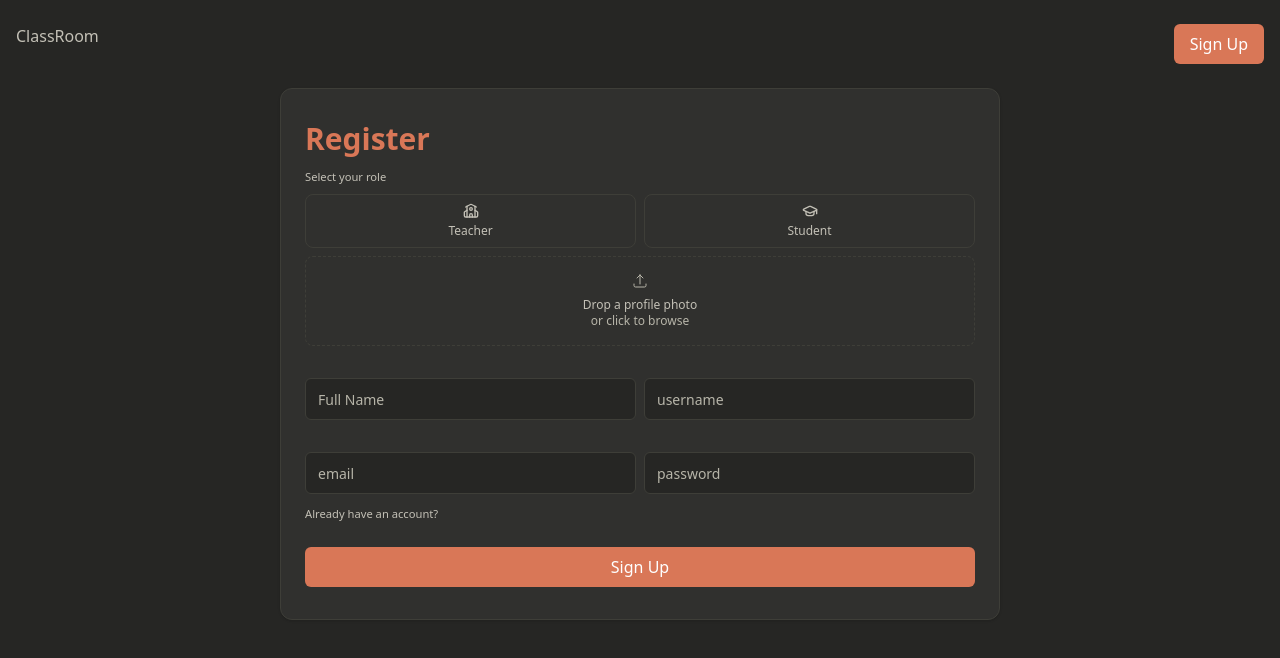
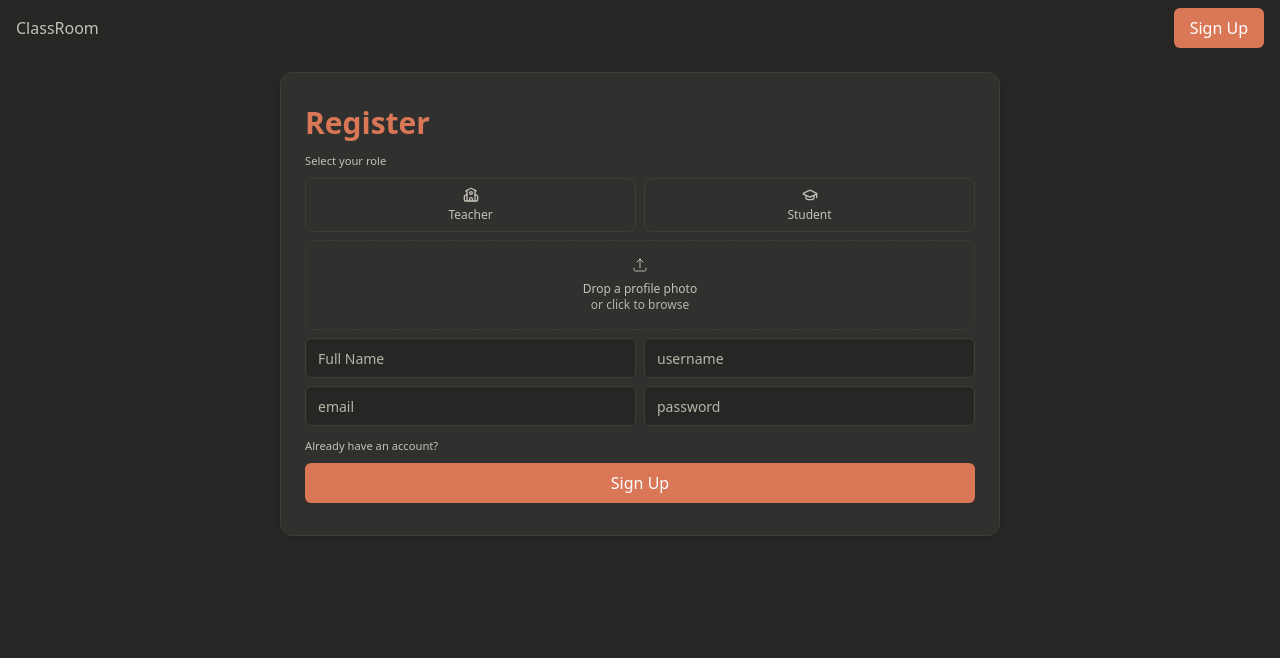
Before and after one commit to yusuf-codes10/horseshoe-academy, a Vue app in the folder apps/web/: page /register in a window 1280 px wide. Shown: the top 658 px of the page. Built offline with nearby package versions, Linux system fonts and the light colour scheme; no server answers.

Commit message:
added height to fix the button

```diff
--- a/apps/web/src/components/shared/BaseInput.vue
+++ b/apps/web/src/components/shared/BaseInput.vue
@@ -29,6 +29,6 @@ const emit = defineEmits(['update:modelValue'])
     :placeholder="props.placeholder"
     :required="props.required"
     :autocomplete="props.autocomplete"
-    class="mt-6 block w-full rounded-md border border-border bg-card text-foreground placeholder:text-muted-foreground placeholder:font-light placeholder:text-sm px-3 py-2 focus:outline-none focus:ring-2 focus:ring-ring"
+    class="h-10 block w-full rounded-md border border-border bg-card text-foreground placeholder:text-muted-foreground placeholder:font-light placeholder:text-sm px-3 py-2 focus:outline-none focus:ring-2 focus:ring-ring"
   />
 </template>
--- a/apps/web/src/components/shared/MainButton.vue
+++ b/apps/web/src/components/shared/MainButton.vue
@@ -2,7 +2,7 @@
 const props = defineProps({
   title: {
     type: String,
-    default: 'Click',
+    default: "Click",
   },
   type: String,
   disabled: {
@@ -15,22 +15,23 @@ const props = defineProps({
   },
   isGhost: {
     type: Boolean,
-    default: false
-  }
-})
-const emit = defineEmits(['click'])
+    default: false,
+  },
+});
+const emit = defineEmits(["click"]);
 </script>
 
 <template>
   <button
     :disabled="props.disabled || props.loading"
     @click="emit('click')"
-    :class="props.isGhost ? 'text-primary-foreground px-4 py-2 cursor-pointer rounded-md hover:opacity-90 transition-opacity' : 'mt-4 bg-primary text-primary-foreground px-4 py-2 cursor-pointer rounded-md hover:opacity-90 transition-opacity'"
+    class="h-10 border-none px-4 py-2 cursor-pointer rounded-md hover:opacity-90 transition-opacity"
+    :class="props.isGhost ? 'text-primary-foreground' : 'bg-primary text-primary-foreground'"
   >
     <div
       v-if="loading"
       class="animate-spin rounded-full mx-auto w-4 h-4 border-2 border-white/30 border-t-white"
     />
-    {{ props.loading ? '' : props.title }}
+    {{ props.loading ? "" : props.title }}
   </button>
 </template>
--- a/apps/web/src/views/dashboard/DepartmentsView.vue
+++ b/apps/web/src/views/dashboard/DepartmentsView.vue
@@ -1,5 +1,6 @@
 <script setup lang="ts">
 import ActionsBar from '@/components/shared/ActionsBar.vue';
+import BaseInput from '@/components/shared/BaseInput.vue';
 import MainButton from '@/components/shared/MainButton.vue';
 import MainTable from '@/components/shared/MainTable.vue';
 const departments = [
@@ -14,7 +15,8 @@ const departments = [
     <!-- <h2 class="title">Departments</h2> -->
     <ActionsBar title="Departments" description="lorem lorem">
         <div class="flex gap-2">
-          <MainButton title="+ Create"/>
+          <BaseInput type="search" placeholder="Search Department" class="h-10"/>
+          <MainButton title="Create" />
         </div>
     </ActionsBar>
     <MainTable   :columns="[
```
